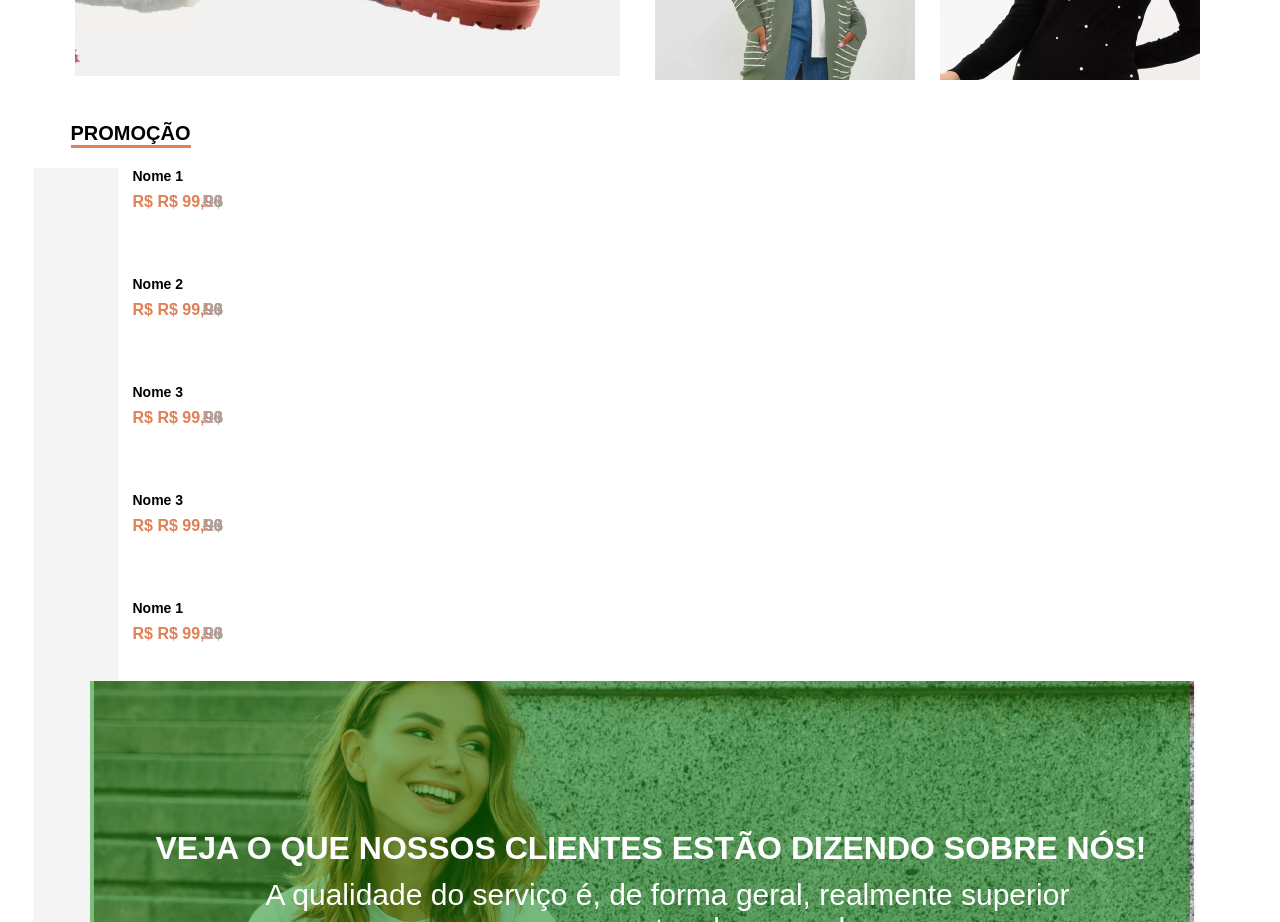
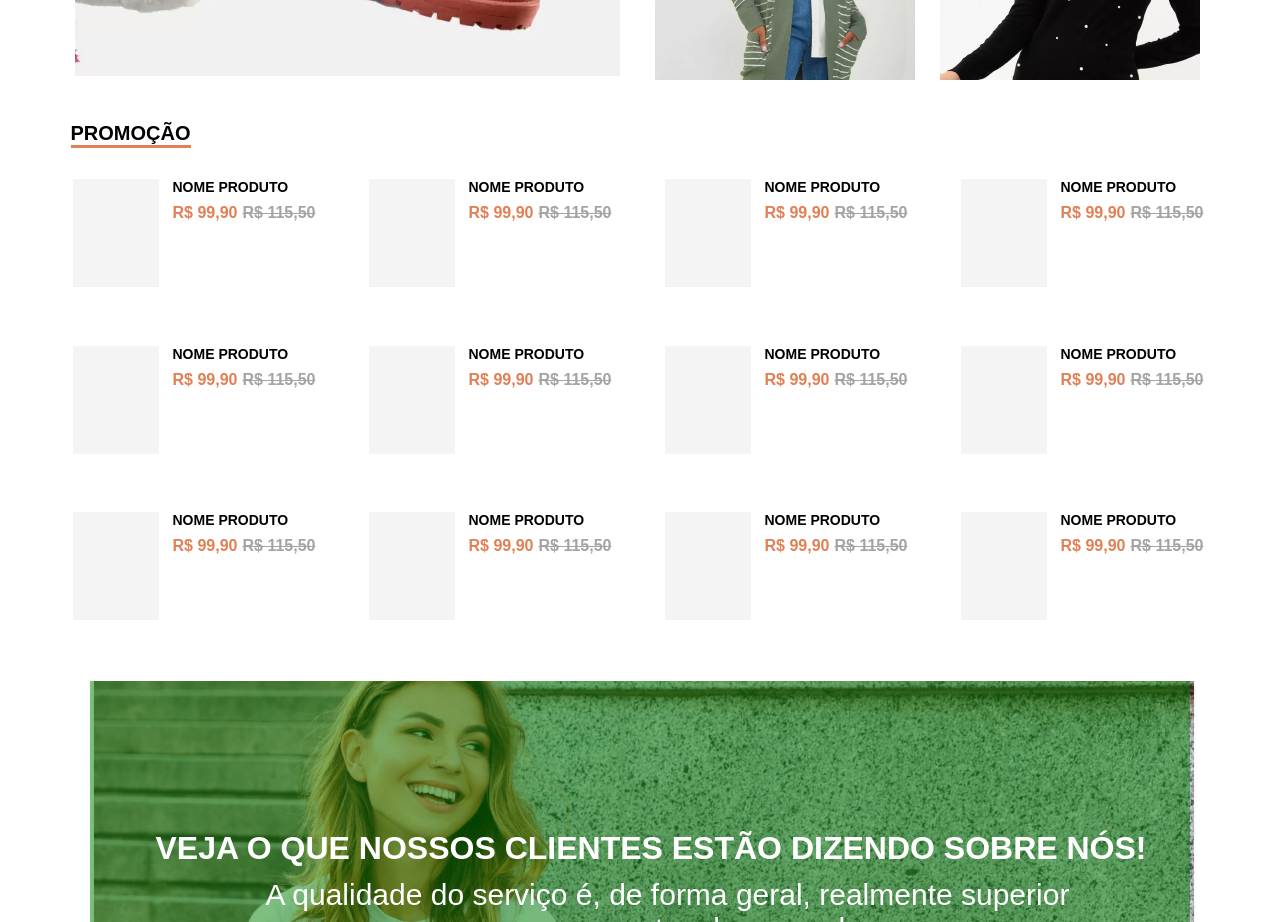
Before and after one commit to Yonatha/javascript-estudo, a Vue app in the folder loja/frontend/: page / in a window 1280 px wide. Shown: the part 1840-2762 px from the top of the page. Built offline with nearby package versions, Linux system fonts and the light colour scheme; no server answers.

Commit message:
Rever 116

```diff
--- /dev/null
+++ b/loja/frontend/src/components/layout/Promocao.vue
@@ -0,0 +1,161 @@
+<template>
+    <div class="promocao">
+        <h3>promoção</h3>
+        <ul>
+            <li>
+                <div class="box">
+                    <a href="#">NOME PRODUTO</a>
+                    <span class="desconto">R$ 99,90</span>
+                    <span>R$ 115,50</span>
+                </div>
+            </li>
+            <li>
+                <div class="box">
+                    <a href="#">NOME PRODUTO</a>
+                    <span class="desconto">R$ 99,90</span>
+                    <span>R$ 115,50</span>
+                </div>
+            </li>
+            <li>
+                <div class="box">
+                    <a href="#">NOME PRODUTO</a>
+                    <span class="desconto">R$ 99,90</span>
+                    <span>R$ 115,50</span>
+                </div>
+            </li>
+            <li>
+                <div class="box">
+                    <a href="#">NOME PRODUTO</a>
+                    <span class="desconto">R$ 99,90</span>
+                    <span>R$ 115,50</span>
+                </div>
+            </li>
+            <li>
+                <div class="box">
+                    <a href="#">NOME PRODUTO</a>
+                    <span class="desconto">R$ 99,90</span>
+                    <span>R$ 115,50</span>
+                </div>
+            </li>
+            <li>
+                <div class="box">
+                    <a href="#">NOME PRODUTO</a>
+                    <span class="desconto">R$ 99,90</span>
+                    <span>R$ 115,50</span>
+                </div>
+            </li>
+            <li>
+                <div class="box">
+                    <a href="#">NOME PRODUTO</a>
+                    <span class="desconto">R$ 99,90</span>
+                    <span>R$ 115,50</span>
+                </div>
+            </li>
+            <li>
+                <div class="box">
+                    <a href="#">NOME PRODUTO</a>
+                    <span class="desconto">R$ 99,90</span>
+                    <span>R$ 115,50</span>
+                </div>
+            </li>
+            <li>
+                <div class="box">
+                    <a href="#">NOME PRODUTO</a>
+                    <span class="desconto">R$ 99,90</span>
+                    <span>R$ 115,50</span>
+                </div>
+            </li>
+            <li>
+                <div class="box">
+                    <a href="#">NOME PRODUTO</a>
+                    <span class="desconto">R$ 99,90</span>
+                    <span>R$ 115,50</span>
+                </div>
+            </li>
+            <li>
+                <div class="box">
+                    <a href="#">NOME PRODUTO</a>
+                    <span class="desconto">R$ 99,90</span>
+                    <span>R$ 115,50</span>
+                </div>
+            </li>
+            <li>
+                <div class="box">
+                    <a href="#">NOME PRODUTO</a>
+                    <span class="desconto">R$ 99,90</span>
+                    <span>R$ 115,50</span>
+                </div>
+            </li>
+        </ul>
+    </div>
+</template>
+<style>
+.promocao {
+    width: 1215px;
+    height: 500px;
+    margin: auto;
+    margin-top: 66px;
+}
+
+.promocao h3 {
+    font-size: 20px;
+    margin-left: 38px;
+    text-transform: uppercase;
+    border-bottom: #E27F54 solid 3px;
+    width: 120px;
+}
+
+.promocao ul {
+    height: 500px;
+    margin-right: 45px;
+    margin-top: 31px;
+    display: flex;
+    flex-direction: row;
+    flex-wrap: wrap;
+    justify-content: space-between;
+}
+
+.promocao li {
+    width: 242px;
+    height: 108px;
+    list-style: none;
+}
+
+.promocao .box {
+    background: #F4F4F4;
+    width: 86px;
+    height: 108px;
+}
+
+.promocao .box a {
+    color: #000000;
+    font-size: 14px;
+    font-weight: bold;
+    text-decoration: none;
+    margin-left: 100px;
+    position: absolute;
+    display: block;
+}
+
+.promocao .box .desconto  {
+    color: #E27F54;
+    font-size: 16px;
+    font-weight: bold;
+    text-decoration: none;
+    position: absolute;
+    margin-left: 100px;
+    margin-top: 25px;
+    display: block;
+}
+
+.promocao .box span {
+    color: #A5A3A3;
+    font-size: 16px;
+    font-weight: bold;
+    text-decoration: line-through;
+    position: absolute;
+    margin-left: 170px;
+    margin-top: 25px;
+    display: block;
+}
+</style>
--- a/loja/frontend/src/components/layout/Promocoes/Promocao.vue
+++ /dev/null
@@ -1,161 +0,0 @@
-<template>
-    <div class="promocao">
-        <h3>promoção</h3>
-
-        <div v-for="promocao in promocoes">
-            <PromocaoItem :nome="promocao.nome" :desconto="promocao.desconto" :valor="promocao.valo" />
-        </div>
-    </div>
-</template>
-
-<script>
-
-/*
-TODO A array promocoes deve vir do banco de dados utilizando a seguinte query
-SELECT * FROM produtos where promocional = 1 order by valor limit 12
-*/
-
-import PromocaoItem from "./PromocaoItem.vue"
-export default {
-    components: {
-        PromocaoItem
-    },
-    data() {
-        return {
-            promocoes: [
-                {
-                    nome: "Nome 1",
-                    desconto: "R$ 99,90",
-                    valor: "R$ 115,50"
-                },
-                {
-                    nome: "Nome 2",
-                    desconto: "R$ 99,90",
-                    valor: "R$ 115,50"
-                },
-                {
-                    nome: "Nome 3",
-                    desconto: "R$ 99,90",
-                    valor: "R$ 115,50"
-                },
-                {
-                    nome: "Nome 3",
-                    desconto: "R$ 99,90",
-                    valor: "R$ 115,50"
-                },
-                {
-                    nome: "Nome 1",
-                    desconto: "R$ 99,90",
-                    valor: "R$ 115,50"
-                },
-                {
-                    nome: "Nome 2",
-                    desconto: "R$ 99,90",
-                    valor: "R$ 115,50"
-                },
-                {
-                    nome: "Nome 3",
-                    desconto: "R$ 99,90",
-                    valor: "R$ 115,50"
-                },
-                {
-                    nome: "Nome 3",
-                    desconto: "R$ 99,90",
-                    valor: "R$ 115,50"
-                },
-                {
-                    nome: "Nome 1",
-                    desconto: "R$ 99,90",
-                    valor: "R$ 115,50"
-                },
-                {
-                    nome: "Nome 2",
-                    desconto: "R$ 99,90",
-                    valor: "R$ 115,50"
-                },
-                {
-                    nome: "Nome 3",
-                    desconto: "R$ 99,90",
-                    valor: "R$ 115,50"
-                },
-                {
-                    nome: "Nome 3",
-                    desconto: "R$ 99,90",
-                    valor: "R$ 115,50"
-                }
-            ]
-        }
-    },
-}
-</script>
-
-<style>
-.promocao {
-    width: 1215px;
-    height: 500px;
-    margin: auto;
-    margin-top: 66px;
-}
-
-.promocao h3 {
-    font-size: 20px;
-    margin-left: 38px;
-    text-transform: uppercase;
-    border-bottom: #E27F54 solid 3px;
-    width: 120px;
-}
-
-.promocao ul {
-    height: 500px;
-    margin-right: 45px;
-    margin-top: 31px;
-    display: flex;
-    flex-direction: row;
-    flex-wrap: wrap;
-    justify-content: space-between;
-}
-
-.promocao li {
-    width: 242px;
-    height: 108px;
-    list-style: none;
-}
-
-.promocao .box {
-    background: #F4F4F4;
-    width: 86px;
-    height: 108px;
-}
-
-.promocao .box a {
-    color: #000000;
-    font-size: 14px;
-    font-weight: bold;
-    text-decoration: none;
-    margin-left: 100px;
-    position: absolute;
-    display: block;
-}
-
-.promocao .box .desconto {
-    color: #E27F54;
-    font-size: 16px;
-    font-weight: bold;
-    text-decoration: none;
-    position: absolute;
-    margin-left: 100px;
-    margin-top: 25px;
-    display: block;
-}
-
-.promocao .box span {
-    color: #A5A3A3;
-    font-size: 16px;
-    font-weight: bold;
-    text-decoration: line-through;
-    position: absolute;
-    margin-left: 170px;
-    margin-top: 25px;
-    display: block;
-}
-</style>
--- a/loja/frontend/src/components/layout/Promocoes/PromocaoItem.vue
+++ /dev/null
@@ -1,17 +0,0 @@
-<template>
-    <div class="box">
-        <a href="#">{{ nome }}</a>
-        <span class="desconto">R$ {{ desconto }}</span>
-        <span>R$ {{ valor }}</span>
-    </div>
-</template>
-
-
-<style></style>
-
-
-<script>
-export default {
-    props: ['nome','desconto','valor'],
-}
-</script>
--- a/loja/frontend/src/paginas/Home.vue
+++ b/loja/frontend/src/paginas/Home.vue
@@ -42,7 +42,7 @@ import Rodape from "../components/layout/Rodape.vue"
 import Logomarca from "../components/layout/logomarca.vue";
 import Oferta from "../components/layout/Oferta.vue";
 import Catalogo from "../components/shared/Catalogo.vue"
-import Promocao from "../components/layout/Promocoes/Promocao.vue";
+import Promocao from "../components/layout/Promocao.vue";
 
 export default {
   components: {
```
